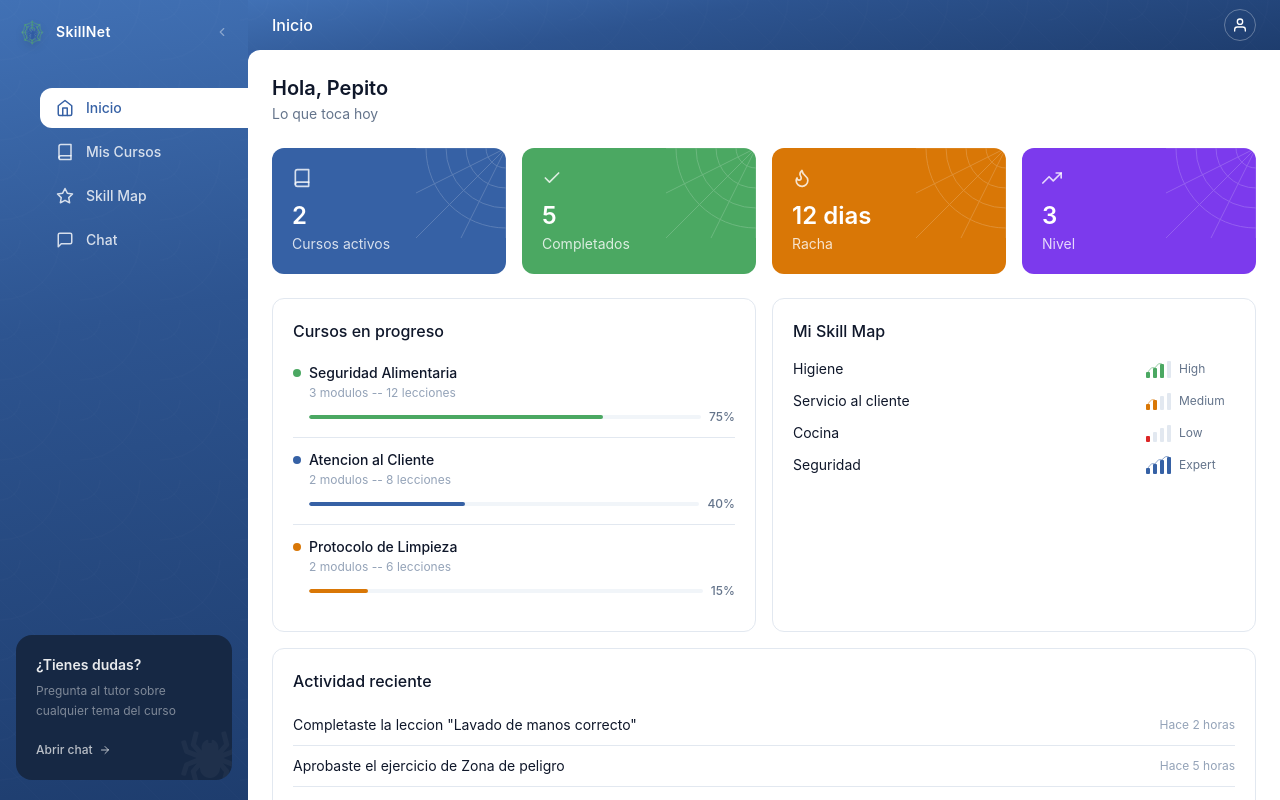
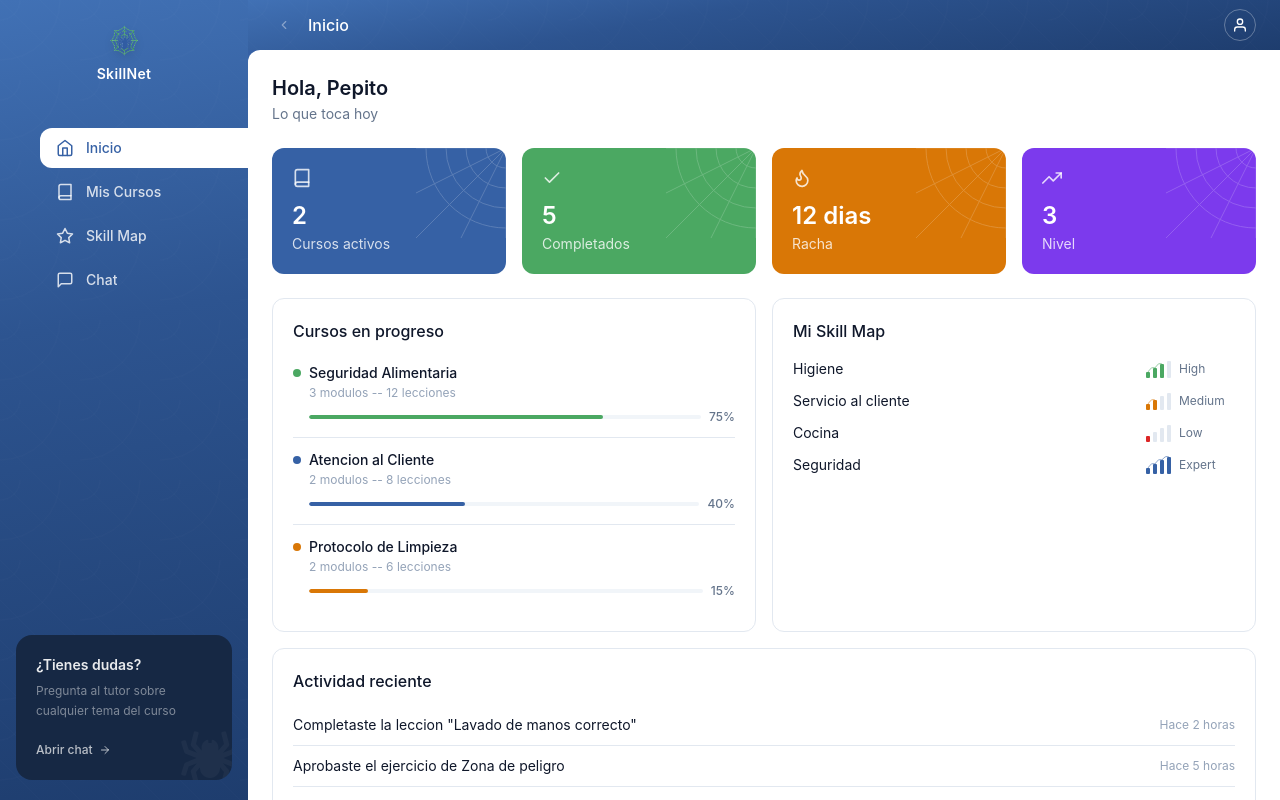
Before and after one commit to ANFAIA/SkillNet, a React (Vite) app in the folder apps/skillnet-web/: page /empleado in a window 1280 px wide. Shown: the top 800 px of the page. Built offline with nearby package versions, Linux system fonts and the light colour scheme.

Commit message:
fix(web): move toggle to header, fix collapsed help card
Toggle arrow now at start of header (left of page title), not in
sidebar. Logo can be bigger. Collapsed help card shows chat icon
instead of broken empty card.

```diff
--- a/apps/skillnet-web/src/components/layout/AdminSidebar.tsx
+++ b/apps/skillnet-web/src/components/layout/AdminSidebar.tsx
@@ -78,35 +78,21 @@ function AdminSidebarContent({ collapsed }: { collapsed: boolean }) {
 
   return (
     <>
-      {/* Logo row + toggle (Spotify style) */}
-      <div className={`flex items-center justify-between px-4 py-4 transition-all duration-300 ${collapsed ? 'px-2 justify-center' : ''}`}>
-        <div className="flex items-center gap-2 min-w-0">
+      {/* Logo */}
+      <div className="flex flex-col items-center py-5 gap-1">
         <img
           src="/logo.png"
           alt="SkillNet"
-            className="drop-shadow-lg flex-shrink-0 transition-all duration-300 ease-in-out"
-            style={{ width: collapsed ? 28 : 32, height: collapsed ? 28 : 32 }}
+          className="drop-shadow-lg transition-all duration-300 ease-in-out"
+          style={{ width: collapsed ? 32 : 40, height: collapsed ? 32 : 40 }}
         />
         <span
           className={`text-white text-sm font-semibold tracking-wide transition-all duration-300 ease-in-out overflow-hidden whitespace-nowrap ${
-              collapsed ? 'max-w-0 opacity-0' : 'max-w-[120px] opacity-100'
+            collapsed ? 'max-w-0 max-h-0 opacity-0' : 'max-w-[120px] max-h-6 opacity-100'
           }`}
         >
           SkillNet
         </span>
-        </div>
-        <button
-          type="button"
-          onClick={toggleCollapsed}
-          className={`flex-shrink-0 w-5 h-5 flex items-center justify-center text-white/40 hover:text-white/80 hover:bg-white/10 rounded transition-all duration-200 hidden md:flex ${
-            collapsed ? 'absolute right-2 top-5' : ''
-          }`}
-          aria-label={collapsed ? 'Expandir sidebar' : 'Colapsar sidebar'}
-        >
-          <svg width="14" height="14" viewBox="0 0 24 24" fill="none" stroke="currentColor" strokeWidth="2" strokeLinecap="round" strokeLinejoin="round" className={`transition-transform duration-300 ${collapsed ? 'rotate-180' : ''}`}>
-            <polyline points="15 18 9 12 15 6" />
-          </svg>
-        </button>
       </div>
 
       {/* Role label — always rendered, transitions opacity/size */}
@@ -157,30 +143,32 @@ function AdminSidebarContent({ collapsed }: { collapsed: boolean }) {
         ))}
       </nav>
 
-      {/* Help card — always rendered, CSS controls visibility */}
+      {/* Help card */}
       <NavLink
         to="/admin/chat"
         onClick={closeMobile}
         className={`block group relative overflow-hidden transition-all duration-300 ease-in-out ${
           collapsed
-            ? 'mx-2 mb-5 p-2 rounded-lg'
+            ? 'mx-2 mb-5 p-2 rounded-lg flex items-center justify-center text-white/40 hover:text-white/70 hover:bg-white/5'
             : 'mx-4 mb-5 p-5 rounded-2xl bg-[#162844] hover:bg-[#1C3254]'
         }`}
         title={collapsed ? 'Abrir chat' : undefined}
       >
+        {collapsed ? (
+          <svg width="18" height="18" viewBox="0 0 24 24" fill="none" stroke="currentColor" strokeWidth="2" strokeLinecap="round" strokeLinejoin="round">
+            <path d="M21 15a2 2 0 0 1-2 2H7l-4 4V5a2 2 0 0 1 2-2h14a2 2 0 0 1 2 2z" />
+          </svg>
+        ) : (
+          <>
             <SpiderIcon />
-        <div
-          className={`transition-all duration-300 ease-in-out overflow-hidden ${
-            collapsed ? 'max-h-0 opacity-0' : 'max-h-40 opacity-100'
-          }`}
-        >
             <p className="text-white/90 text-sm font-semibold mb-1.5 relative">¿Necesitas ayuda?</p>
             <p className="text-white/45 text-xs leading-relaxed mb-4 relative">Pregunta al asistente sobre la plataforma</p>
             <span className="inline-flex items-center gap-1.5 text-xs font-medium text-white/70 group-hover:text-white transition-colors relative">
               Abrir chat
               <svg width="12" height="12" viewBox="0 0 24 24" fill="none" stroke="currentColor" strokeWidth="2" strokeLinecap="round" strokeLinejoin="round" className="transition-transform group-hover:translate-x-1"><path d="M5 12h14"/><path d="M12 5l7 7-7 7"/></svg>
             </span>
-        </div>
+          </>
+        )}
       </NavLink>
     </>
   )
--- a/apps/skillnet-web/src/components/layout/Header.tsx
+++ b/apps/skillnet-web/src/components/layout/Header.tsx
@@ -15,7 +15,7 @@ function HamburgerIcon() {
 }
 
 export function Header({ title }: HeaderProps) {
-  const { collapsed, setMobileOpen } = useSidebar()
+  const { collapsed, toggleCollapsed, setMobileOpen } = useSidebar()
 
   return (
     <header
@@ -33,7 +33,22 @@ export function Header({ title }: HeaderProps) {
         <HamburgerIcon />
       </button>
 
-      <h1 className="text-white text-base font-medium md:text-left text-center flex-1 md:flex-none">{title}</h1>
+      {/* Desktop toggle */}
+      <div className="hidden md:flex items-center gap-3">
+        <button
+          type="button"
+          onClick={toggleCollapsed}
+          className="w-6 h-6 flex items-center justify-center text-white/40 hover:text-white/80 hover:bg-white/10 rounded transition-all duration-200"
+          aria-label={collapsed ? 'Expandir sidebar' : 'Colapsar sidebar'}
+        >
+          <svg width="14" height="14" viewBox="0 0 24 24" fill="none" stroke="currentColor" strokeWidth="2" strokeLinecap="round" strokeLinejoin="round" className={`transition-transform duration-300 ${collapsed ? 'rotate-180' : ''}`}>
+            <polyline points="15 18 9 12 15 6" />
+          </svg>
+        </button>
+        <h1 className="text-white text-base font-medium">{title}</h1>
+      </div>
+
+      <h1 className="text-white text-base font-medium text-center flex-1 md:hidden">{title}</h1>
 
       <button
         type="button"
--- a/apps/skillnet-web/src/components/layout/Sidebar.tsx
+++ b/apps/skillnet-web/src/components/layout/Sidebar.tsx
@@ -62,35 +62,21 @@ function SidebarContent({ collapsed }: { collapsed: boolean }) {
 
   return (
     <>
-      {/* Logo row + toggle (Spotify style) */}
-      <div className={`flex items-center justify-between px-4 py-4 transition-all duration-300 ${collapsed ? 'px-2 justify-center' : ''}`}>
-        <div className="flex items-center gap-2 min-w-0">
+      {/* Logo */}
+      <div className="flex flex-col items-center py-5 gap-1">
         <img
           src="/logo.png"
           alt="SkillNet"
-            className="drop-shadow-lg flex-shrink-0 transition-all duration-300 ease-in-out"
-            style={{ width: collapsed ? 28 : 32, height: collapsed ? 28 : 32 }}
+          className="drop-shadow-lg transition-all duration-300 ease-in-out"
+          style={{ width: collapsed ? 32 : 40, height: collapsed ? 32 : 40 }}
         />
         <span
           className={`text-white text-sm font-semibold tracking-wide transition-all duration-300 ease-in-out overflow-hidden whitespace-nowrap ${
-              collapsed ? 'max-w-0 opacity-0' : 'max-w-[120px] opacity-100'
+            collapsed ? 'max-w-0 max-h-0 opacity-0' : 'max-w-[120px] max-h-6 opacity-100'
           }`}
         >
           SkillNet
         </span>
-        </div>
-        <button
-          type="button"
-          onClick={toggleCollapsed}
-          className={`flex-shrink-0 w-5 h-5 flex items-center justify-center text-white/40 hover:text-white/80 hover:bg-white/10 rounded transition-all duration-200 hidden md:flex ${
-            collapsed ? 'absolute right-2 top-5' : ''
-          }`}
-          aria-label={collapsed ? 'Expandir sidebar' : 'Colapsar sidebar'}
-        >
-          <svg width="14" height="14" viewBox="0 0 24 24" fill="none" stroke="currentColor" strokeWidth="2" strokeLinecap="round" strokeLinejoin="round" className={`transition-transform duration-300 ${collapsed ? 'rotate-180' : ''}`}>
-            <polyline points="15 18 9 12 15 6" />
-          </svg>
-        </button>
       </div>
 
       {/* Nav */}
@@ -126,30 +112,32 @@ function SidebarContent({ collapsed }: { collapsed: boolean }) {
         ))}
       </nav>
 
-      {/* Help card — always rendered, CSS controls visibility */}
+      {/* Help card */}
       <NavLink
         to="/empleado/chat"
         onClick={closeMobile}
         className={`block group relative overflow-hidden transition-all duration-300 ease-in-out ${
           collapsed
-            ? 'mx-2 mb-5 p-2 rounded-lg'
+            ? 'mx-2 mb-5 p-2 rounded-lg flex items-center justify-center text-white/40 hover:text-white/70 hover:bg-white/5'
             : 'mx-4 mb-5 p-5 rounded-2xl bg-[#162844] hover:bg-[#1C3254]'
         }`}
         title={collapsed ? 'Abrir chat' : undefined}
       >
+        {collapsed ? (
+          <svg width="18" height="18" viewBox="0 0 24 24" fill="none" stroke="currentColor" strokeWidth="2" strokeLinecap="round" strokeLinejoin="round">
+            <path d="M21 15a2 2 0 0 1-2 2H7l-4 4V5a2 2 0 0 1 2-2h14a2 2 0 0 1 2 2z" />
+          </svg>
+        ) : (
+          <>
             <SpiderIcon />
-        <div
-          className={`transition-all duration-300 ease-in-out overflow-hidden ${
-            collapsed ? 'max-h-0 opacity-0' : 'max-h-40 opacity-100'
-          }`}
-        >
             <p className="text-white/90 text-sm font-semibold mb-1.5 relative">¿Tienes dudas?</p>
             <p className="text-white/45 text-xs leading-relaxed mb-4 relative">Pregunta al tutor sobre cualquier tema del curso</p>
             <span className="inline-flex items-center gap-1.5 text-xs font-medium text-white/70 group-hover:text-white transition-colors relative">
               Abrir chat
               <svg width="12" height="12" viewBox="0 0 24 24" fill="none" stroke="currentColor" strokeWidth="2" strokeLinecap="round" strokeLinejoin="round" className="transition-transform group-hover:translate-x-1"><path d="M5 12h14"/><path d="M12 5l7 7-7 7"/></svg>
             </span>
-        </div>
+          </>
+        )}
       </NavLink>
     </>
   )
```
Lines whose indentation alone changed are shown as unchanged.
